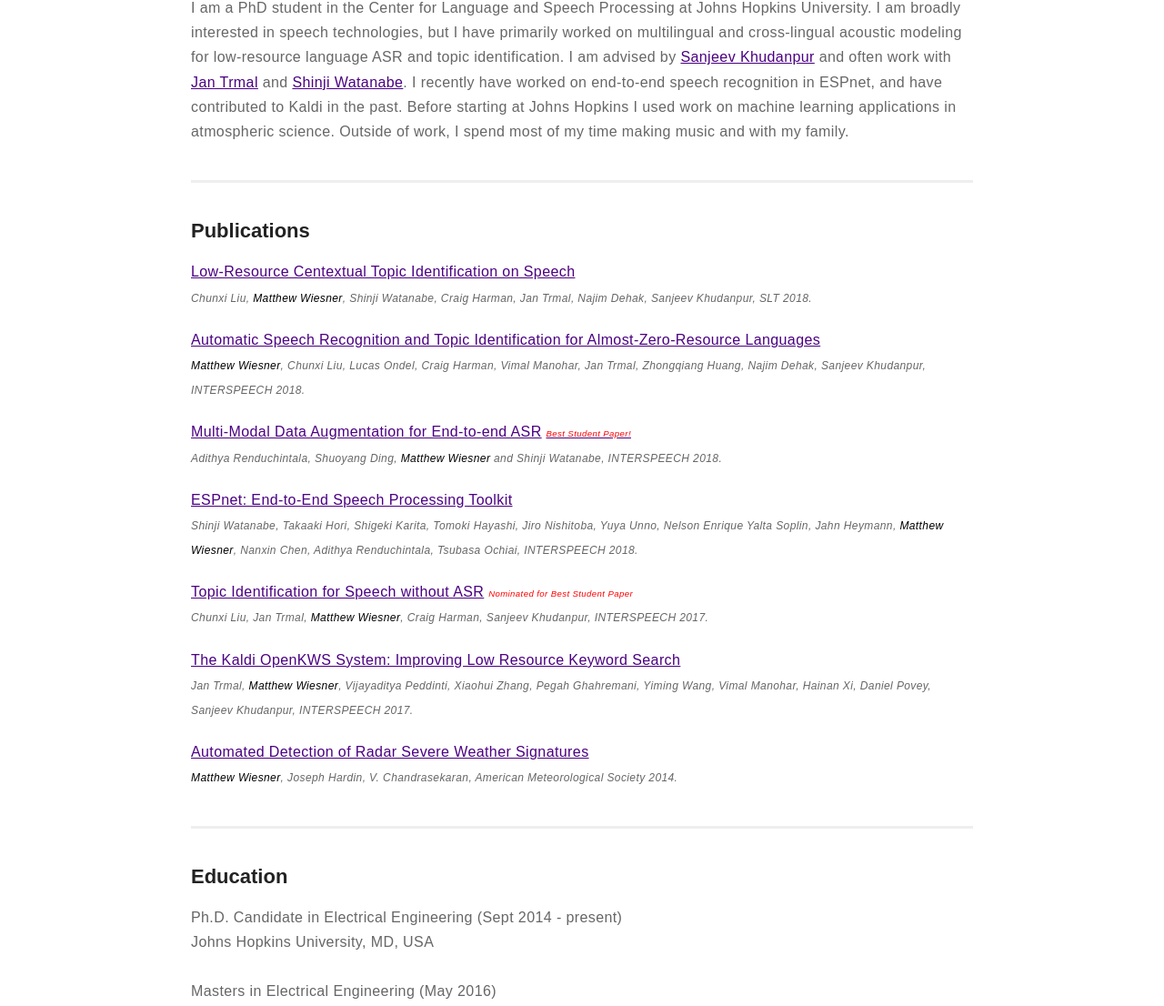
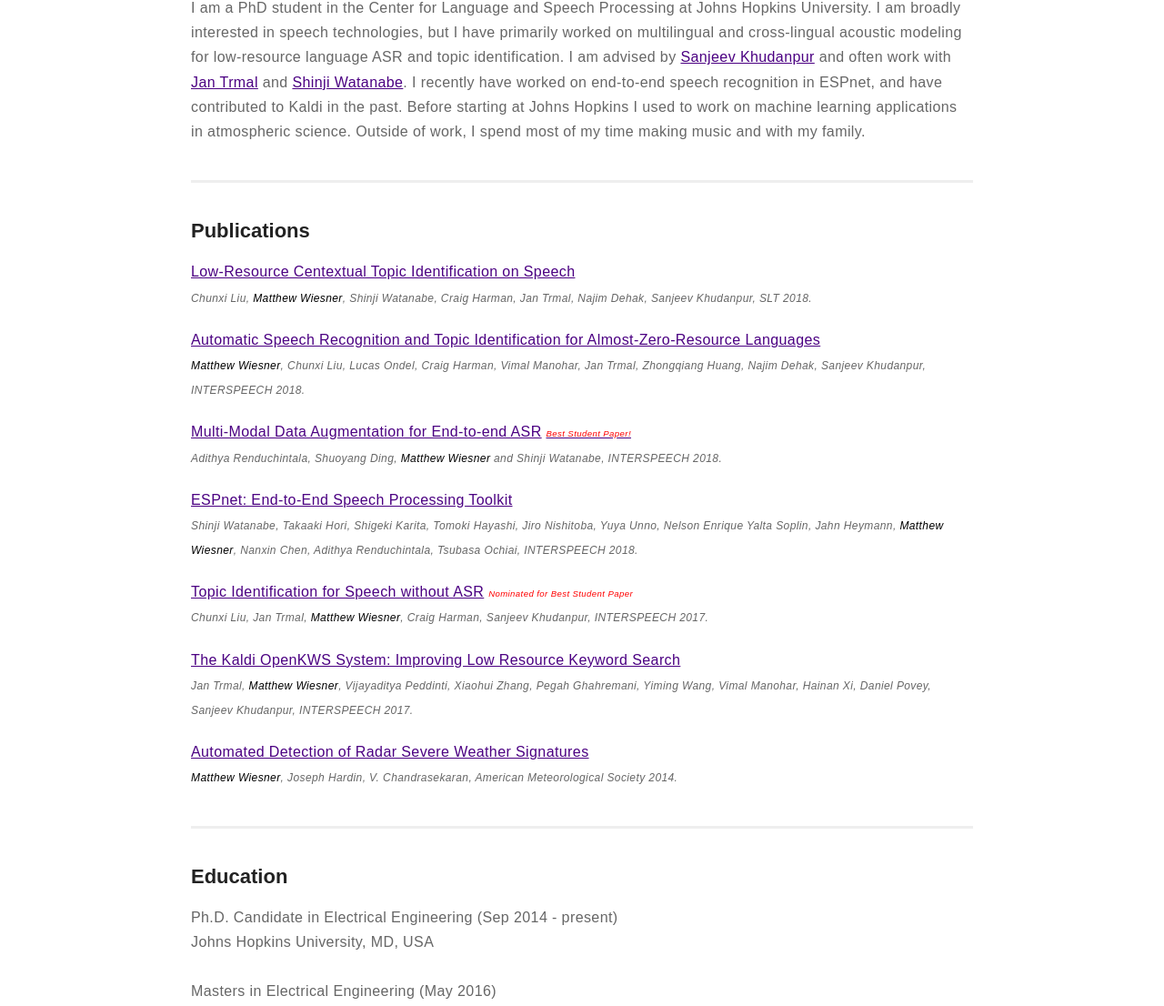
Before and after one commit to m-wiesner/m-wiesner.github.io, a Jekyll site: the page built from about.md, in a window 1280 px wide. Shown: the part 130-1236 px from the top of the page at 91% size. Built offline with Jekyll 4.4.1, drawn with Linux system fonts in a browser that asks for light colours.

Commit message:
Fixes about.md

```diff
--- a/about.md
+++ b/about.md
@@ -13,8 +13,8 @@ and often work with
 <a href="https://www.clsp.jhu.edu/faculty/jan-trmal">Jan Trmal</a> and
 <a href="https://www.clsp.jhu.edu/faculty/shinji-watanabe">Shinji Watanabe</a>.
 I recently have worked on end-to-end speech recognition in ESPnet, and have
-contributed to Kaldi in the past. Before starting at Johns Hopkins I used work
-on machine learning applications in atmospheric science. Outside of work,
+contributed to Kaldi in the past. Before starting at Johns Hopkins I used to
+work on machine learning applications in atmospheric science. Outside of work,
 I spend most of my time making music and with my family.</p>
 
 <hr>
@@ -47,7 +47,7 @@ I spend most of my time making music and with my family.</p>
 
 <h2>Education</h2>
 
-<b>Ph.D. Candidate in Electrical Engineering</b> (Sept 2014 - present) <br />
+<b>Ph.D. Candidate in Electrical Engineering</b> (Sep 2014 - present) <br />
 Johns Hopkins University, MD, USA
 <br />
 <br />
```
